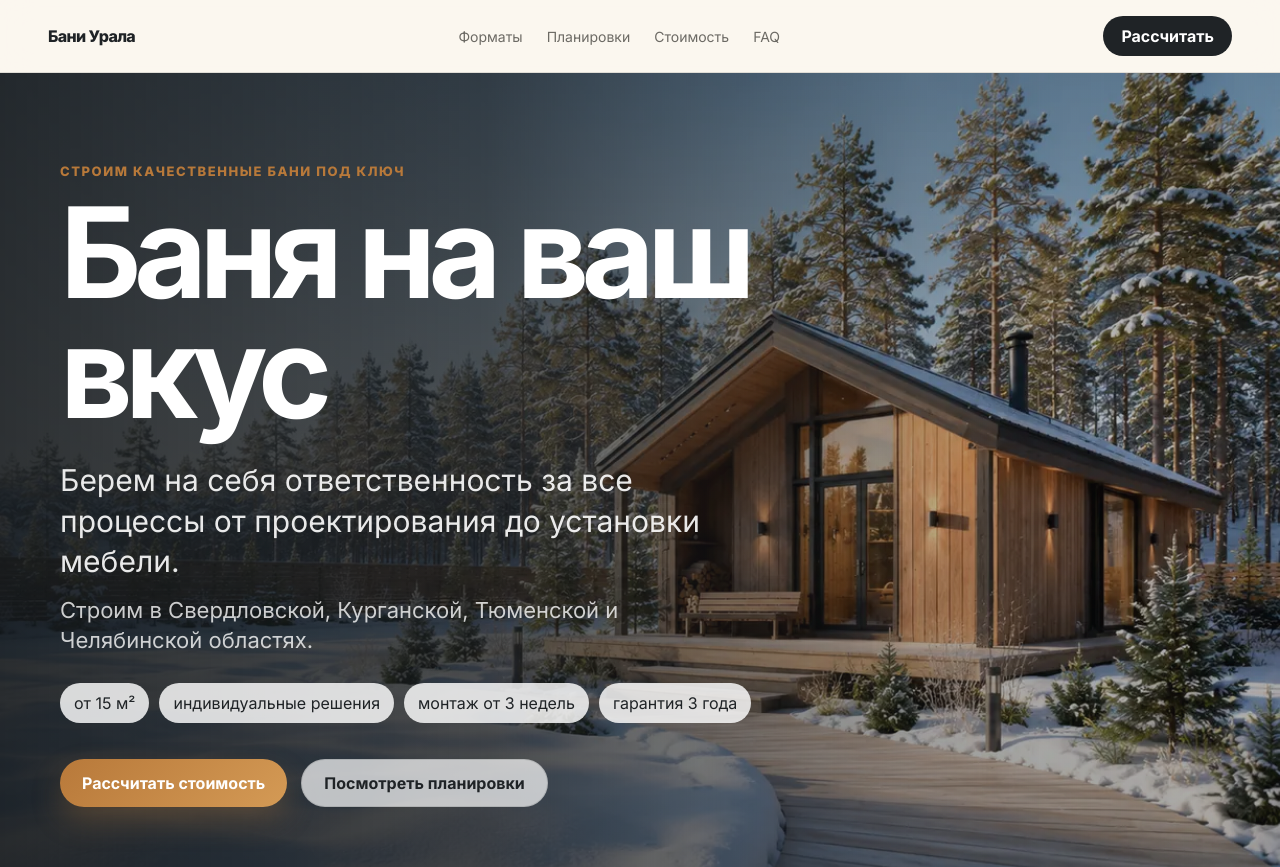
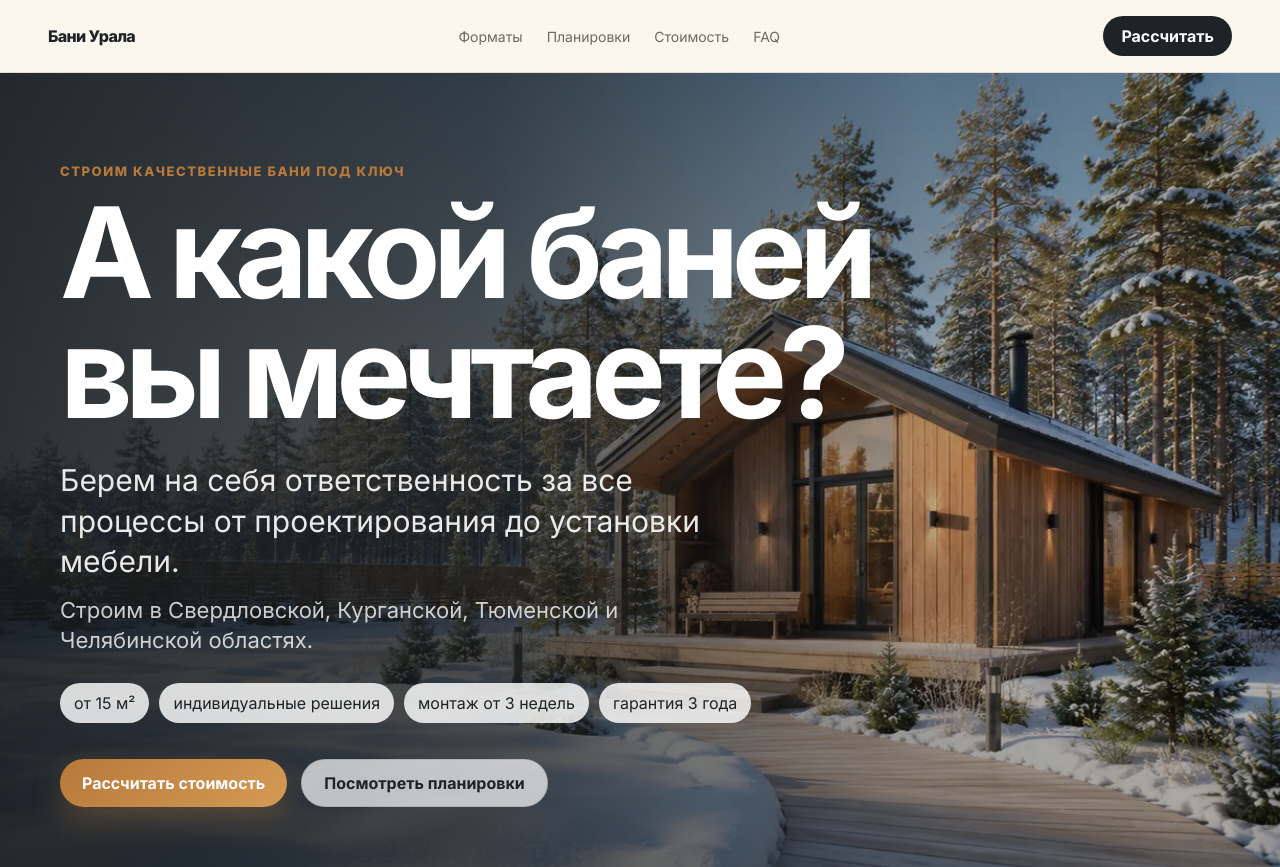
Before and after one commit to kirillzanegin/ural-bani-chatlanding, a React (Vite) app: page / in a window 1280 px wide. Shown: the top 867 px of the page. Built offline with nearby package versions, Linux system fonts and the light colour scheme.

Commit message:
Update hero question headline

```diff
--- a/src/components/Hero.jsx
+++ b/src/components/Hero.jsx
@@ -13,7 +13,7 @@ export default function Hero() {
       <div className="hero-overlay" />
       <div className="container hero-content">
         <p className="eyebrow">Строим качественные бани под ключ</p>
-        <h1>Баня на ваш вкус</h1>
+        <h1>А какой баней вы мечтаете?</h1>
         <p className="hero-subtitle">
           Берем на себя ответственность за все процессы от проектирования до установки мебели.
         </p>
```
